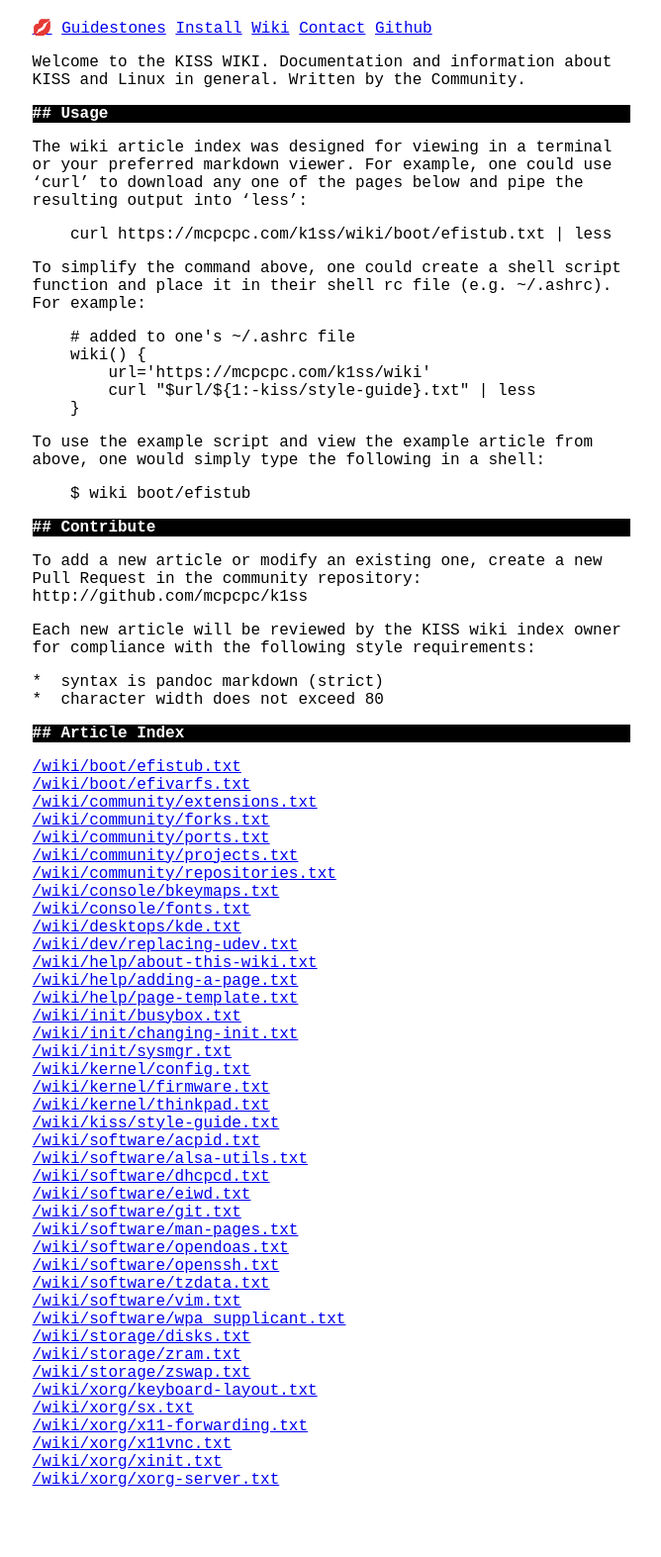
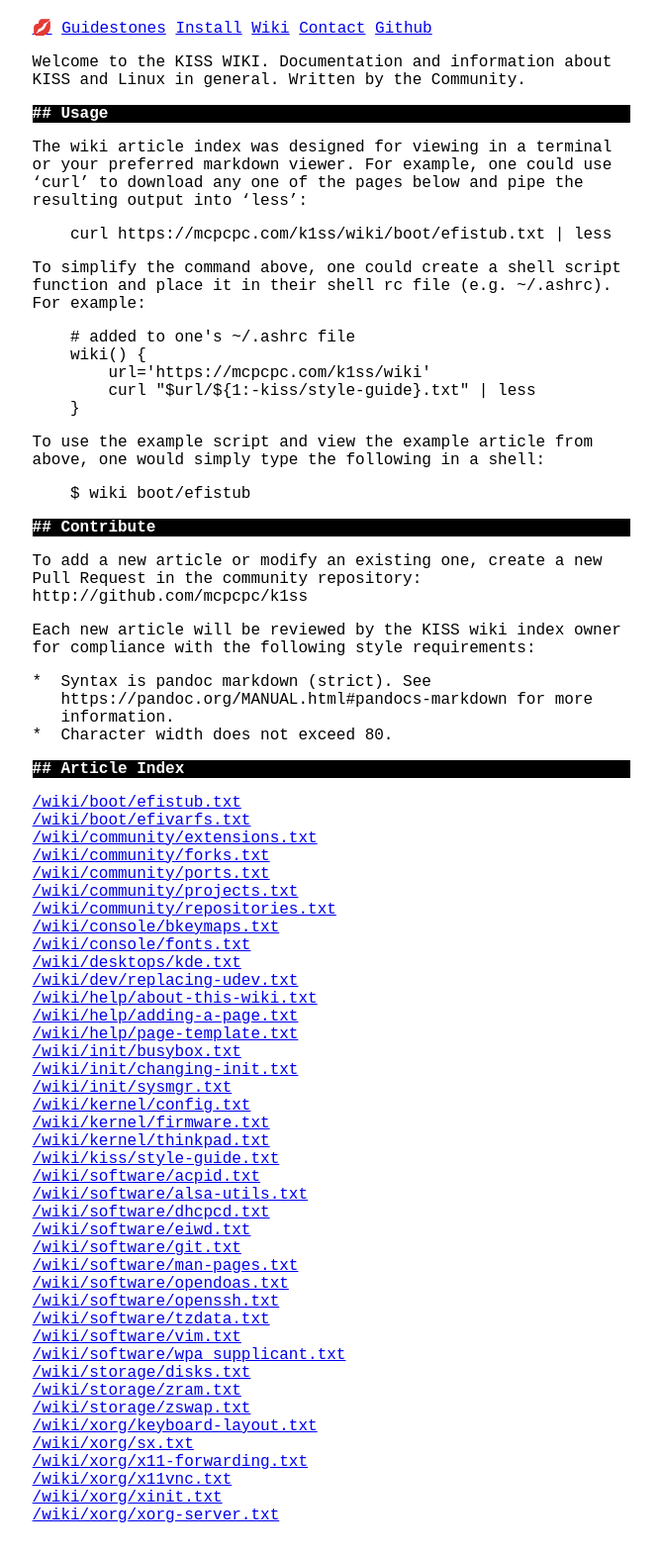
Before and after one commit to mcpcpc/k1ss, a Jekyll site: the page built from wiki.md, in a window 1280 px wide. Shown: the whole page at 99% size, without its empty margins (305-973 px from the left). Built offline with Jekyll 4.4.1, drawn with Linux system fonts in a browser that asks for light colours; before the commit the page ends 1537 px from its top, so only the background shows below that.

Commit message:
Update wiki.md

```diff
--- a/wiki.md
+++ b/wiki.md
@@ -35,8 +35,9 @@ the community repository: http://github.com/mcpcpc/k1ss
 Each new article will be reviewed by the KISS wiki index owner for compliance
 with the following style requirements:
 
-* syntax is pandoc markdown (strict)
-* character width does not exceed 80
+*   Syntax is pandoc markdown (strict).
+    See https://pandoc.org/MANUAL.html#pandocs-markdown for more information.
+*   Character width does not exceed 80.
 
 ## Article Index
 
```
